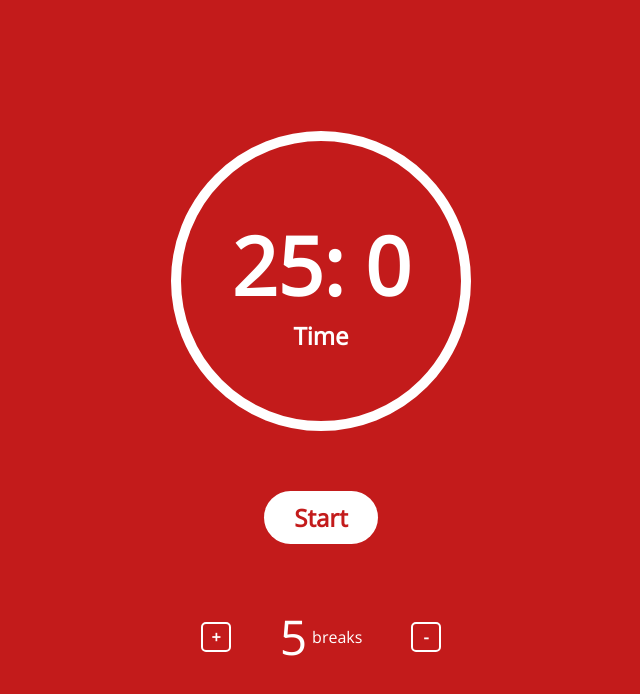
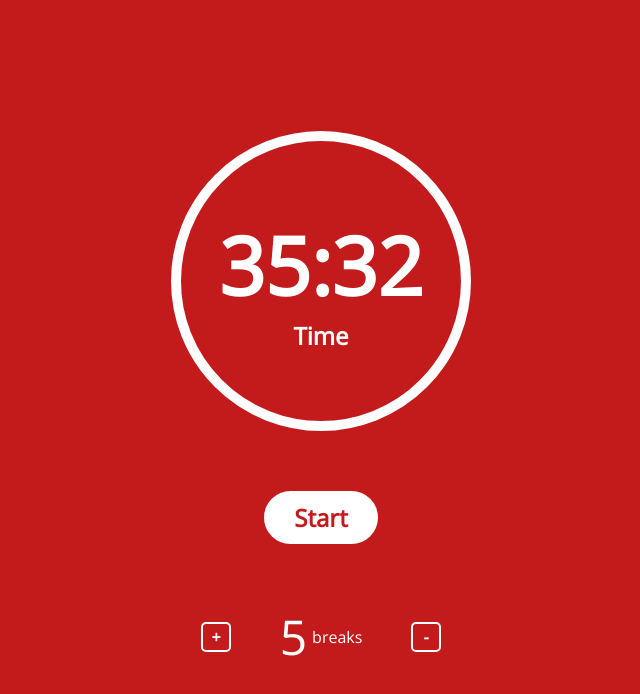
Before and after one commit to sayhelloelijah/say-pomodoro-clock, a website built with webpack: page index.html in a window 1280 px wide. Shown: the whole page, without its empty margins (319-959 px from the left). Built offline with nearby package versions, Linux system fonts and the light colour scheme.

Commit message:
wip: get timer working properly

```diff
--- a/app/assets/js/app.js
+++ b/app/assets/js/app.js
@@ -1,4 +1,101 @@
-import Timer from './timer';
+// import Timer from './timer';
 
-const deadline = Timer.getFutureTime(25); // default 25 minutes
-Timer.initializeClock(deadline);
+// const audio = document.querySelector('audio');
+// const breakContainer = document.querySelector('.pomodoro__break');
+// const minusBreaks = document.querySelector('#minusBreaks');
+// const addBreaks = document.querySelector('#addBreaks');
+// const deadline = Timer.getFutureTime(25); // default 25 minutes
+// const breakNum = document.querySelector('.pomodoro__break-number');
+// const startButton = document.querySelector('.pomodoro__button-primary');
+// let count = parseInt(breakNum.innerText, 10);
+
+// setInterval(Timer.initializeClock(25), 1000);
+
+// const hideElement =    (el) => {
+//     // Todo: add spread operator for multiple elements
+//     // QuerySelectorAll()
+//     const element = el;
+//     element.style.display = 'none';
+// };
+
+// startButton.addEventListener('click', (e) => {
+//     hideElement(startButton);
+//     hideElement(breakContainer);
+
+//     e.preventDefault(); e.stopPropagation();
+//     const counter = setInterval(timer, 1000);
+
+//     function timer() {
+//         let startBreak;
+//         count -= 1;
+//         if (count === 0) {
+//             audio.play();
+//             clearInterval(counter);
+//             startBreak = setInterval(breakTimer, 1000);
+//         }
+//         breakNum.innerHTML = count;
+
+//         function breakTimer() {
+//             const title = document.querySelector('.pomodoro__timer-task');
+//             title.innerText = 'Break Time';
+//             breakTime -= 1;
+//             if (breakTime === 0) {
+//                 clearInterval(startBreak);
+//             }
+//         }
+//     }
+// });
+
+// minusBreaks.addEventListener('click', (e) => {
+//     if (count <= 0) {
+//         e.preventDefault();
+//         return false;
+//     }
+//     e.stopPropagation();
+//     count -= 1;
+//     breakNum.innerText = count;
+//     return true;
+// });
+
+// addBreaks.addEventListener('click', (e) => {
+//     e.stopPropagation();
+//     count += 1;
+//     breakNum.innerText = count;
+//     return true;
+// });
+
+function getTimeRemaining(endtime) {
+    var t = Date.parse(endtime) - Date.parse(new Date());
+    var seconds = Math.floor((t / 1000) % 60);
+    var minutes = Math.floor((t / 1000 / 60) % 60);
+    var hours = Math.floor((t / (1000 * 60 * 60)) % 24);
+    var days = Math.floor(t / (1000 * 60 * 60 * 24));
+    return {
+        'total': t,
+        'days': days,
+        'hours': hours,
+        'minutes': minutes,
+        'seconds': seconds
+    };
+}
+function initializeClock(className, endtime) {
+    var clock = document.querySelector(className);
+
+
+    var minutesSpan = clock.querySelector('.pomodoro__minutes');
+    var secondsSpan = clock.querySelector('.pomodoro__seconds');
+    function updateClock() {
+        var t = getTimeRemaining(endtime);
+
+
+        minutesSpan.innerHTML = ('0' + t.minutes).slice(-2);
+        secondsSpan.innerHTML = ('0' + t.seconds).slice(-2);
+        if (t.total <= 0) {
+            clearInterval(timeinterval);
+        }
+    }
+    updateClock();
+    var timeinterval = setInterval(updateClock, 1000);
+}
+var deadline = "August 26 2019 16:29:59 GMT-0500";
+initializeClock('.pomodoro', deadline);
--- a/app/assets/js/timer.js
+++ b/app/assets/js/timer.js
@@ -1,21 +1,19 @@
 export default class Timer {
-
     static getCurrentTime() {
         this.currentTime = Date.now(); // get time in milliseconds
         return this.currentTime;
     }
 
     static getFutureTime(minutes) {
-        const newDate = Date.now();
-        this.futureTime = Date.now() - (60000 * minutes); // 25 minutes from now
+        this.futureTime = Timer.getCurrentTime() - (60000 * minutes); // 25 minutes from now
         return this.futureTime;
     }
 
     static getTimeRemaining(endtime) {
-        const time = Date.parse(new Date()) - endtime;
+        const time = Timer.getFutureTime(endtime);
         const seconds = Math.floor((time / 1000) % 60);
         const minutes = Math.floor((time / 1000 / 60) % 60);
-        console.log(endtime, `\nTime: ${time} \nSeconds: ${seconds} \nMinutes: ${minutes}`)
+        console.log(`End Time: ${endtime}\nTime: ${time}\nSeconds: ${seconds}\nMinutes: ${minutes}`);
         return {
             total: time,
             minutes,
@@ -32,6 +30,5 @@ export default class Timer {
         if (time.total <= 0) {
             clearInterval(this.timeInterval);
         }
-        // setInterval(Timer.initializeClock, 1000);
     }
 }
--- a/index.html
+++ b/index.html
@@ -15,11 +15,12 @@
         </div>
         <a href="#" class="pomodoro__button-primary">Start</a>
         <div class="pomodoro__break">
-            <a href="#" class="pomodoro__break-button">+</a>
+            <a href="#" class="pomodoro__break-button" id="addBreaks">+</a>
             <span class="pomodoro__break-counter"><span class="pomodoro__break-number">5</span>breaks</span>
-            <a href="#" class="pomodoro__break-button">-</a>
+            <a href="#" class="pomodoro__break-button" id="minusBreaks">-</a>
         </div>
     </div>
+    <audio src="http://codingtutorials360.com/14244764.mp3" class="pomodoro__audio" type="audio/mpeg"></audio>
     <script src="./dist/js/app.js"></script>
 </body>
 </html>
```
Also changed, not shown: dist/js/app.js, 1 other file.
